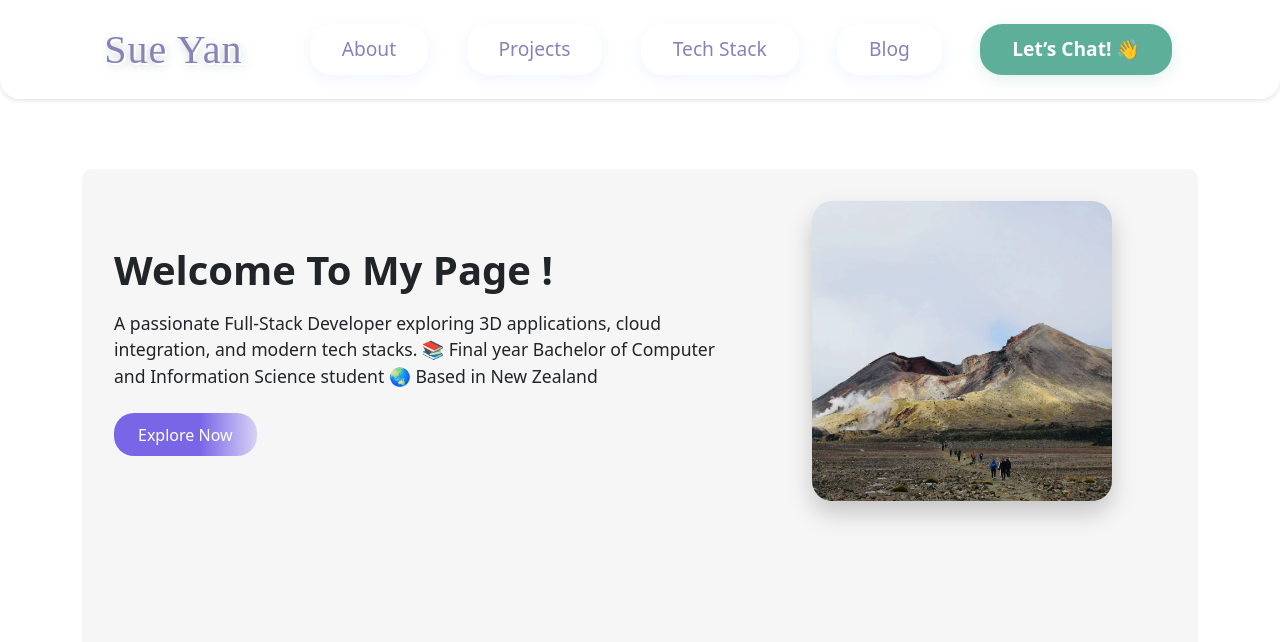
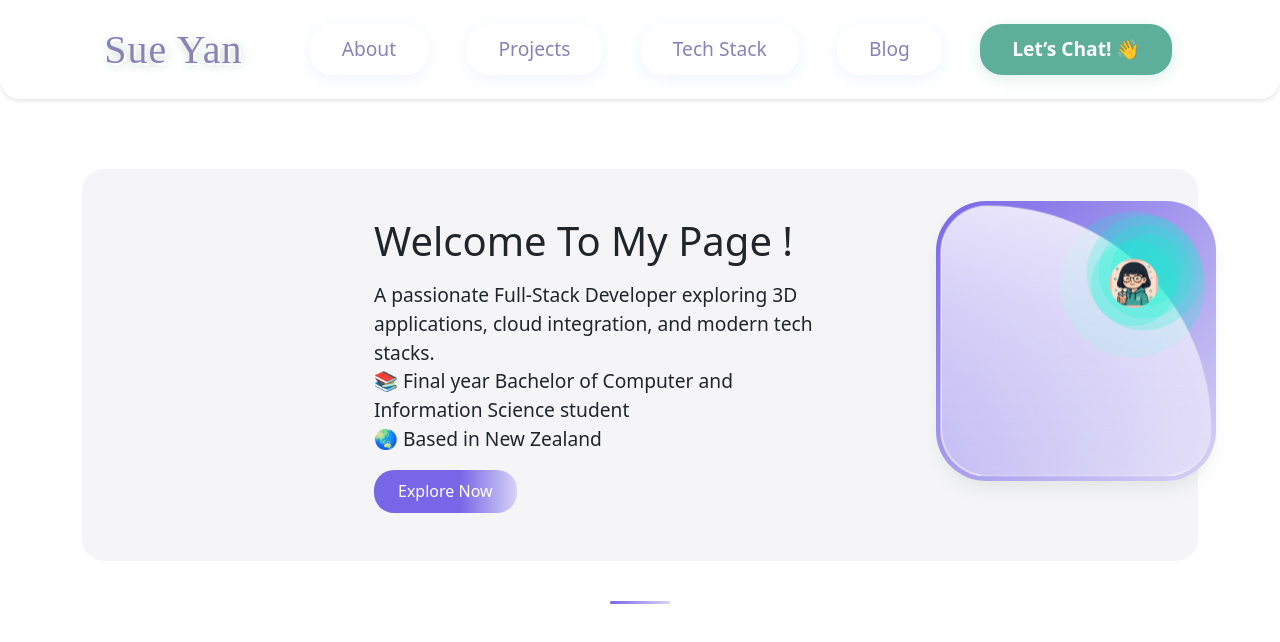
Before and after one commit to sueyan9/my-portfolio, a React (Vite) app: page / in a window 1280 px wide. Shown: the top 642 px of the page. Built offline with nearby package versions, Linux system fonts and the light colour scheme.

Commit message:
avatar smit-prajapati

```diff
--- a/src/components/AboutMe.jsx
+++ b/src/components/AboutMe.jsx
@@ -1,97 +1,72 @@
 import React, { useState } from "react";
 import styled from "styled-components";
-import palaceImg from "../assets/aboutme.jpg"
-import { motion , AnimatePresence} from "framer-motion";
+import { motion } from "framer-motion";
 import "./AboutMe.css";
+import AvatarCard from "./AvatarCard";
 
 const AboutWrapper = styled.section`
-  background: #f3e6e8;
-  padding: 2rem;
-  text-align: center;
+    background: #f5f5f8;
+    padding: 2rem;
+    border-radius: 22px;
+    text-align: center;
     @media (max-width: 768px) {
         padding: 1rem;
     }
 `;
 
-// Small Thumbnail
-const MotionImage = styled(motion.div)`
-    width: 300px;
-    height: 300px;
-    border-radius: 20px;
-    background-image: url(${palaceImg});
-    background-size: cover;
-    background-position: center;
-    box-shadow: 0 12px 24px rgba(0, 0, 0, 0.2);
-    margin: 0 auto;
+const HeroContent = styled.div`
+    display: flex;
+    justify-content: center;
+    align-items: center;
+    flex-wrap: wrap;
+`;
+
+const HeroText = styled.div`
+    max-width: 500px;
+    padding: 1rem;
+    text-align: left;
+
+    h1 {
+        font-size: 2.5rem;
+    }
+
+    p {
+        margin-top: 1rem;
+        font-size: 1.2rem;
+    }
+
+`;
+
+const AvatarWrapper = styled(motion.div)`
+    margin: 2rem;
     cursor: pointer;
 `;
 
-// Fullscreen Overlay
-const FullscreenOverlay = styled(motion.div)`
-  position: fixed;
-  top: 0;
-  left: 0;
-  width: 100%;
-  height: 100%;
-  background: rgba(10, 10, 10, 0.9);
-  display: flex;
-  justify-content: center;
-  align-items: center;
-  z-index: 999;
-`;
-
-// Full Image
-const FullImage = styled(motion.div)`
-  width: 90%;
-  max-width: 800px;
-  height: 80%;
-  border-radius: 20px;
-  background-image: url(${palaceImg});
-  background-size: cover;
-  background-position: center;
-`;
-
 export default function AboutMe() {
-    const [isOpen, setIsOpen] = useState(false);
     return (
-        <section className="hero-section">
-            <div className="hero-content">
-                <div className="hero-text">
+        <AboutWrapper>
+            <HeroContent>
+                <HeroText>
                     <h1>Welcome To My Page !</h1>
                     <p>
-                        A passionate Full-Stack Developer exploring 3D applications, cloud integration, and modern tech stacks.
-                                  📚 Final year Bachelor of Computer and Information Science student
-                                      🌏 Based in New Zealand
+                        A passionate Full-Stack Developer exploring 3D applications, cloud
+                        integration, and modern tech stacks.
+                        <br />
+                        📚 Final year Bachelor of Computer and Information Science student
+                        <br />
+                        🌏 Based in New Zealand
                     </p>
                     <button className="hero-btn">Explore Now</button>
-                </div>
-                <div className="hero-img-wrapper">
-                    <MotionImage
-                        layoutId="hero-image"
-                        onClick={() => setIsOpen(true)}
-                        whileHover={{
-                            rotateY: 15,
-                            rotateX: -10,
-                            scale: 1.05,
-                            transition: { type: "spring", stiffness: 300 },
-                        }}
-                        whileTap={{ rotateY: 0, rotateX: 0, scale: 0.98 }}
-                    />
-                </div>
-            </div>
+                </HeroText>
 
-            <AnimatePresence>
-                {isOpen && (
-                    <FullscreenOverlay
-                        onClick={() => setIsOpen(false)}
-                        initial={{ opacity: 0 }}
-                        animate={{ opacity: 1 }}
-                        exit={{ opacity: 0 }}
-                    >
-                        <FullImage layoutId="hero-image" />
-                    </FullscreenOverlay>
-                )}
-            </AnimatePresence>
-        </section>
+                <AvatarWrapper
+                    whileHover={{ scale: 1.05, rotate: 3 }}
+                    whileTap={{ scale: 0.95 }}
+                    transition={{ type: "spring", stiffness: 300 }}
+                >
+                    <AvatarCard />
+                </AvatarWrapper>
+            </HeroContent>
+        </AboutWrapper>
     );
 }
--- /dev/null
+++ b/src/components/AvatarCard.jsx
@@ -0,0 +1,101 @@
+import React from "react";
+import styled from "styled-components";
+import palaceImg from "../assets/avatar.png";
+
+const CardWrapper = styled.div`
+  position: absolute;
+  top: 32px;
+  right: 32px;
+  z-index: 20;
+  @media (max-width: 768px) {
+    top: 12px;
+    right: 12px;
+    transform: scale(0.8);
+  }
+`;
+
+const Parent = styled.div`
+  width: 280px;
+  height: 280px;
+  perspective: 1000px;
+`;
+
+const Card = styled.div`
+  height: 100%;
+  border-radius: 50px;
+  background: linear-gradient(135deg,rgb(121, 102, 231) 0%,  #d7d2f5  100%);
+  transition: all 0.5s cubic-bezier(.25,.8,.25,1);
+  transform-style: preserve-3d;
+  box-shadow: rgba(5, 71, 17, 0.1) 0px 10px 20px -5px;
+  position: relative;
+  &:hover {
+    transform: rotate3d(1, 1, 0, 20deg) scale(1.05);
+    box-shadow: rgba(5, 71, 17, 0.2) 0px 20px 30px 0px;
+  }
+`;
+
+const Glass = styled.div`
+  position: absolute;
+  inset: 8px;
+  border-radius: 55px;
+  border-top-right-radius: 100%;
+  background: linear-gradient(0deg, rgba(255,255,255,0.349) 0%, rgba(255,255,255,0.815) 100%);
+  border-left: 1px solid white;
+  border-bottom: 1px solid white;
+  transform: translate3d(0px, 0px, 25px);
+  transition: all 0.5s;
+`;
+
+const Logo = styled.div`
+  position: absolute;
+  right: 0;
+  top: 0;
+  transform-style: preserve-3d;
+    transform: scale(1.1);
+`;
+
+const Circle = styled.span`
+  display: block;
+  position: absolute;
+  aspect-ratio: 1;
+  border-radius: 50%;
+  top: 0;
+  right: 0;
+  background: rgba(0, 249, 203, 0.2);
+  transition: all 0.5s;
+  ${({ size, z, t, r }) => `
+    width: ${size}px;
+    transform: translate3d(0,0,${z}px);
+    top: ${t}px;
+    right: ${r}px;
+  `}
+`;
+
+const Avatar = styled.img`
+  width: 40px;
+  height: 40px;
+  border-radius: 50%;
+  object-fit: cover;
+  display: block;
+`;
+
+export default function AvatarCard() {
+    return (
+        <CardWrapper>
+            <Parent>
+                <Card>
+                    <Logo>
+                        <Circle size={130} z={20} t={12} r={12} />
+                        <Circle size={100} z={40} t={18} r={18} />
+                        <Circle size={80} z={60} t={28} r={28} />
+                        <Circle size={60} z={80} t={38} r={38} />
+                        <Circle size={70} z={100} t={45} r={45} style={{display: "grid", placeContent: "center"}}>
+                            <Avatar src={palaceImg} alt="avatar" />
+                        </Circle>
+                    </Logo>
+                    <Glass />
+                </Card>
+            </Parent>
+        </CardWrapper>
+    );
+}
```
Also changed, not shown: src/assets/avatar.png (added).
